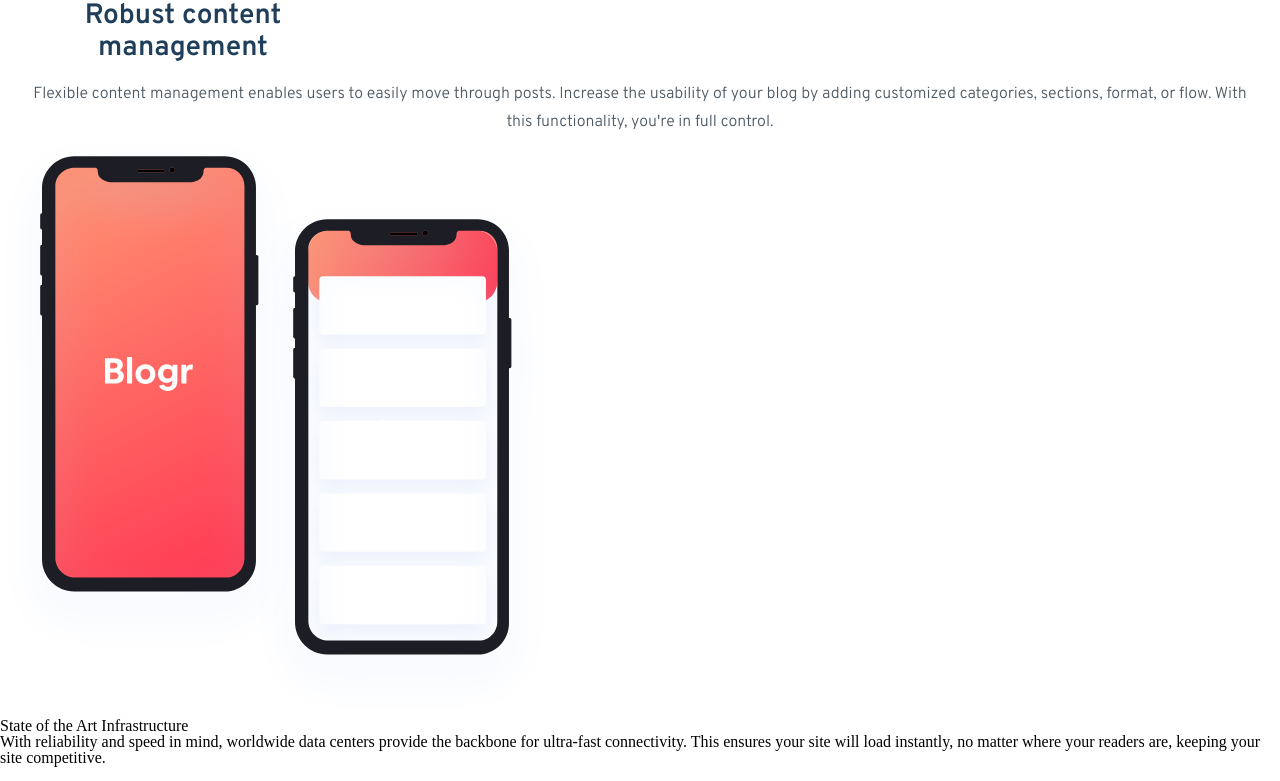
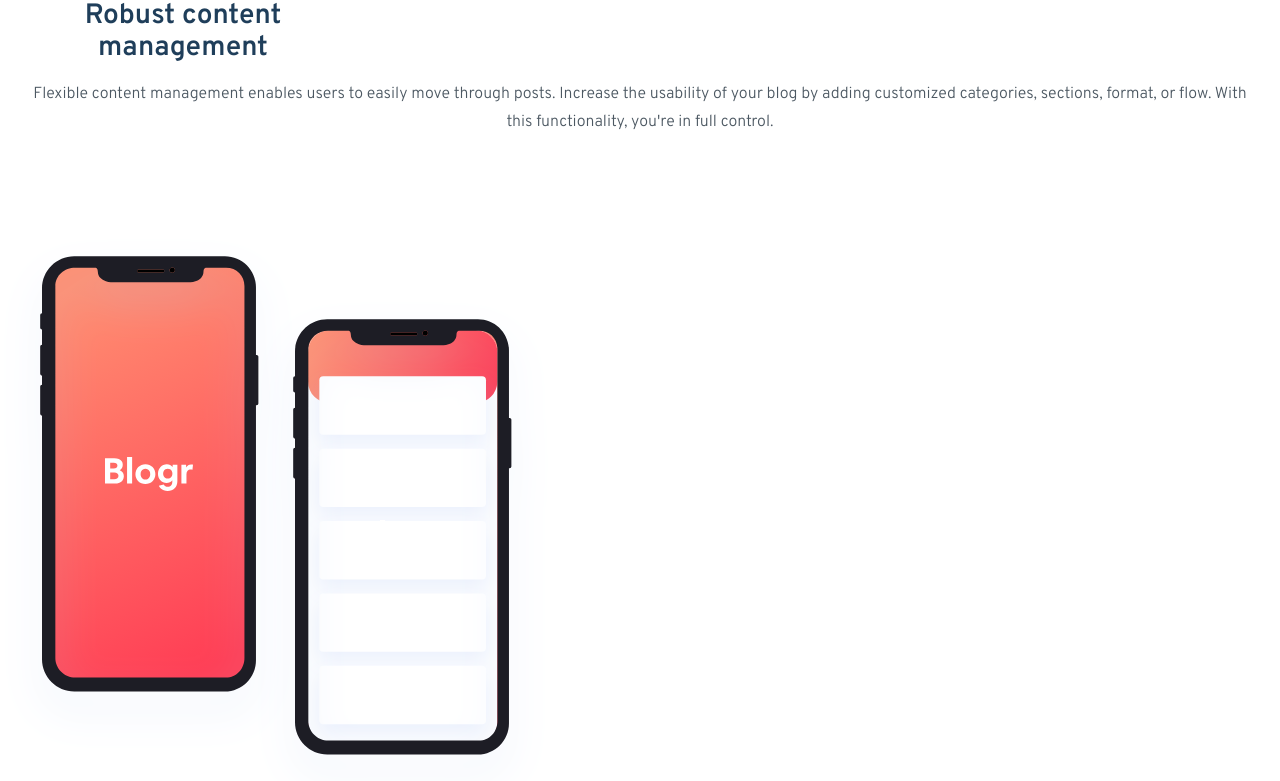
Before and after one commit to romofel/fm-blogr_landing_page, a React (Create React App) app: page / in a window 1280 px wide. Shown: the part 1940-2721 px from the top of the page. Built offline with nearby package versions, Linux system fonts and the light colour scheme.

Commit message:
Set explicit width for the hero and add separation between section and previous section

```diff
--- a/src/App.css
+++ b/src/App.css
@@ -350,3 +350,11 @@ section#future {
   color: #4c5862;
   margin-top: 1rem;
 }
+
+section#state-art {
+  margin-top: 6.25rem;
+}
+
+.state-art-hero > img {
+  width: 100%;
+}
```
